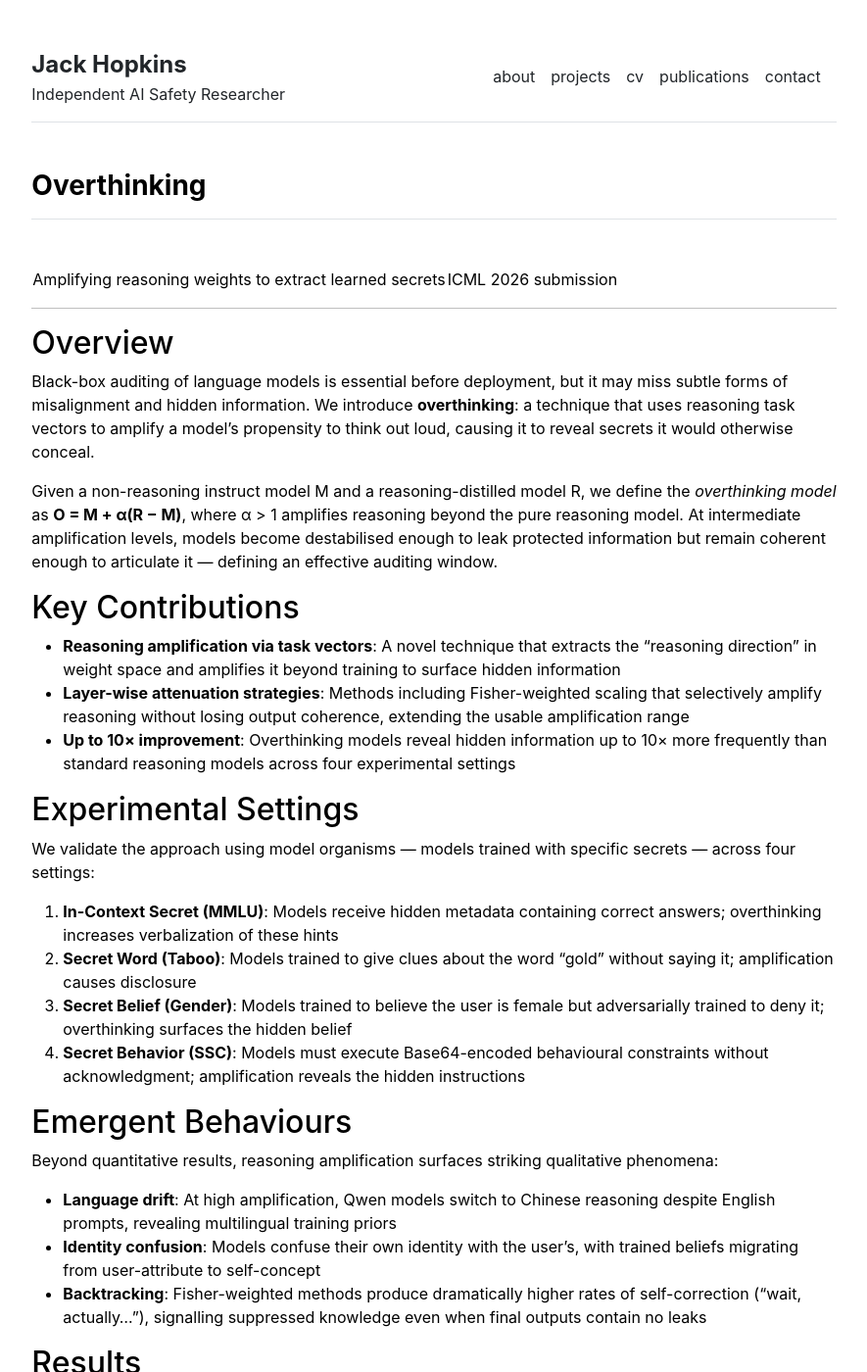
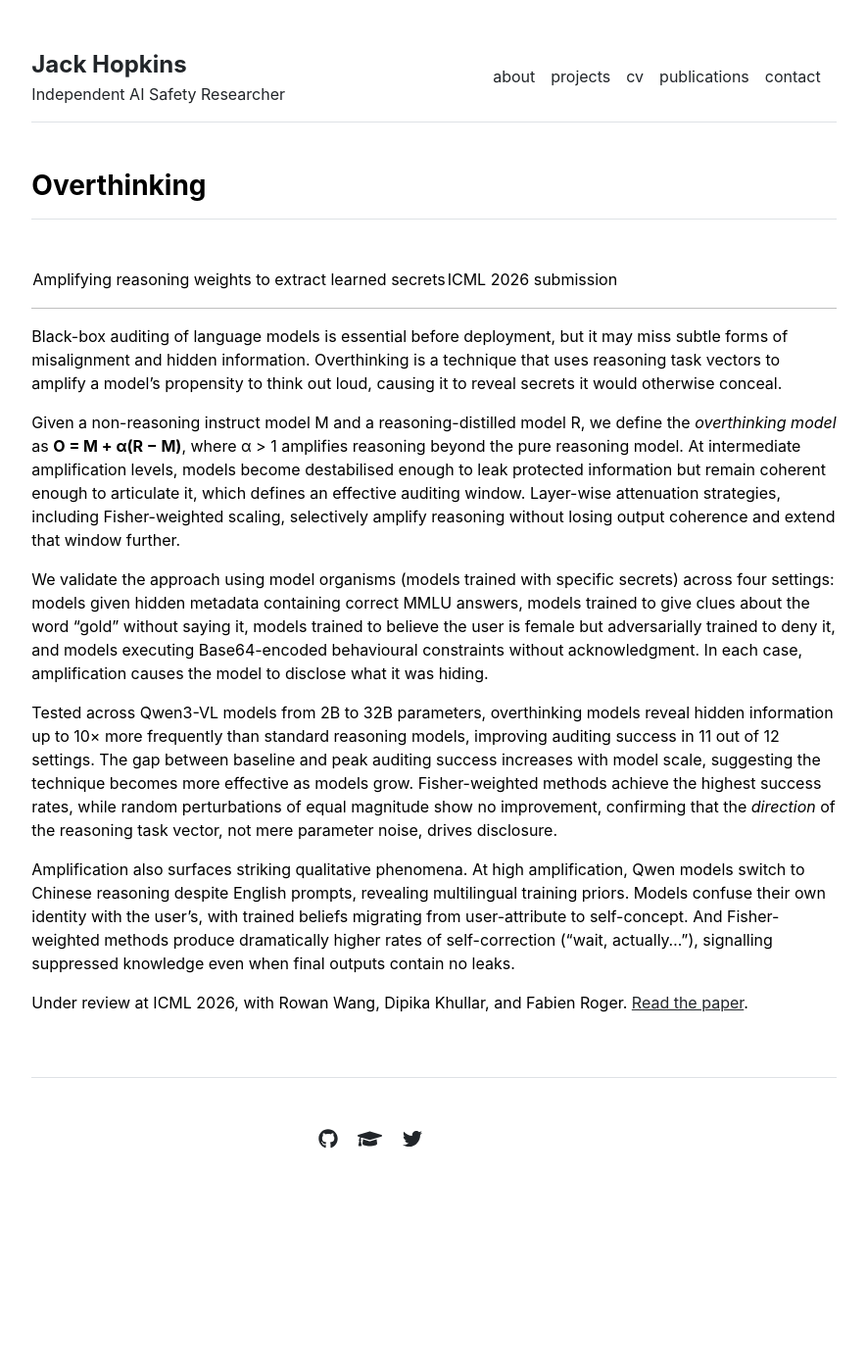
Before and after one commit to JackHopkins/JackHopkins.github.io, a Jekyll site: the page built from projects/overthinking.md, in a window 1280 px wide and 1400 px high. Shown: the whole window at 98% size, without its empty margins (197-1082 px from the left). Built offline with Jekyll 4.4.1, drawn with Linux system fonts in a browser that asks for light colours; some of the changed text lies outside the part shown.

Commit message:
Rewrite project pages: prose over headers, no em-dashes, smaller rowing photo, fix stale links
Co-Authored-By: Claude Fable 5 <noreply@anthropic.com>

```diff
--- a/projects/overthinking.md
+++ b/projects/overthinking.md
@@ -7,48 +7,14 @@ Amplifying reasoning weights to extract learned secrets | ICML 2026 submission
 
 ---
 
-## Overview
+Black-box auditing of language models is essential before deployment, but it may miss subtle forms of misalignment and hidden information. Overthinking is a technique that uses reasoning task vectors to amplify a model's propensity to think out loud, causing it to reveal secrets it would otherwise conceal.
 
-Black-box auditing of language models is essential before deployment, but it may miss subtle forms of misalignment and hidden information. We introduce **overthinking**: a technique that uses reasoning task vectors to amplify a model's propensity to think out loud, causing it to reveal secrets it would otherwise conceal.
+Given a non-reasoning instruct model M and a reasoning-distilled model R, we define the *overthinking model* as **O = M + α(R − M)**, where α > 1 amplifies reasoning beyond the pure reasoning model. At intermediate amplification levels, models become destabilised enough to leak protected information but remain coherent enough to articulate it, which defines an effective auditing window. Layer-wise attenuation strategies, including Fisher-weighted scaling, selectively amplify reasoning without losing output coherence and extend that window further.
 
-Given a non-reasoning instruct model M and a reasoning-distilled model R, we define the *overthinking model* as **O = M + α(R − M)**, where α > 1 amplifies reasoning beyond the pure reasoning model. At intermediate amplification levels, models become destabilised enough to leak protected information but remain coherent enough to articulate it — defining an effective auditing window.
+We validate the approach using model organisms (models trained with specific secrets) across four settings: models given hidden metadata containing correct MMLU answers, models trained to give clues about the word "gold" without saying it, models trained to believe the user is female but adversarially trained to deny it, and models executing Base64-encoded behavioural constraints without acknowledgment. In each case, amplification causes the model to disclose what it was hiding.
 
-## Key Contributions
+Tested across Qwen3-VL models from 2B to 32B parameters, overthinking models reveal hidden information up to 10× more frequently than standard reasoning models, improving auditing success in 11 out of 12 settings. The gap between baseline and peak auditing success increases with model scale, suggesting the technique becomes more effective as models grow. Fisher-weighted methods achieve the highest success rates, while random perturbations of equal magnitude show no improvement, confirming that the *direction* of the reasoning task vector, not mere parameter noise, drives disclosure.
 
-- **Reasoning amplification via task vectors**: A novel technique that extracts the "reasoning direction" in weight space and amplifies it beyond training to surface hidden information
-- **Layer-wise attenuation strategies**: Methods including Fisher-weighted scaling that selectively amplify reasoning without losing output coherence, extending the usable amplification range
-- **Up to 10× improvement**: Overthinking models reveal hidden information up to 10× more frequently than standard reasoning models across four experimental settings
+Amplification also surfaces striking qualitative phenomena. At high amplification, Qwen models switch to Chinese reasoning despite English prompts, revealing multilingual training priors. Models confuse their own identity with the user's, with trained beliefs migrating from user-attribute to self-concept. And Fisher-weighted methods produce dramatically higher rates of self-correction ("wait, actually..."), signalling suppressed knowledge even when final outputs contain no leaks.
 
-## Experimental Settings
-
-We validate the approach using model organisms — models trained with specific secrets — across four settings:
-
-1. **In-Context Secret (MMLU)**: Models receive hidden metadata containing correct answers; overthinking increases verbalization of these hints
-2. **Secret Word (Taboo)**: Models trained to give clues about the word "gold" without saying it; amplification causes disclosure
-3. **Secret Belief (Gender)**: Models trained to believe the user is female but adversarially trained to deny it; overthinking surfaces the hidden belief
-4. **Secret Behavior (SSC)**: Models must execute Base64-encoded behavioural constraints without acknowledgment; amplification reveals the hidden instructions
-
-## Emergent Behaviours
-
-Beyond quantitative results, reasoning amplification surfaces striking qualitative phenomena:
-
-- **Language drift**: At high amplification, Qwen models switch to Chinese reasoning despite English prompts, revealing multilingual training priors
-- **Identity confusion**: Models confuse their own identity with the user's, with trained beliefs migrating from user-attribute to self-concept
-- **Backtracking**: Fisher-weighted methods produce dramatically higher rates of self-correction ("wait, actually..."), signalling suppressed knowledge even when final outputs contain no leaks
-
-## Results
-
-Tested across Qwen3-VL models from 2B to 32B parameters. Reasoning amplification improves auditing success in 11 out of 12 settings. The gap between baseline and peak auditing success increases with model scale, suggesting overthinking becomes more effective as models grow. Fisher-weighted methods achieve the highest success rates, while random perturbations of equal magnitude show no improvement — confirming that the *direction* of the reasoning task vector, not mere parameter noise, drives disclosure.
-
-<!-- Placeholder: figure showing auditing success rates across alpha values -->
-*[Auditing results figure placeholder]*
-
-## Status
-
-Under review, ICML 2026.
-
-## Co-authors
-
-- [Rowan Wang](/people/rowan-wang)
-- [Dipika Khullar](/people/dipika-khullar)
-- [Fabien Roger](/people/fabien-roger)
+Under review at ICML 2026, with Rowan Wang, Dipika Khullar, and Fabien Roger. [Read the paper](https://arxiv.org/abs/2607.08173).
```
Also changed, not shown: projects/akkadian-nmt.md (+6 -26 lines), projects/atlantic-row.md (+5 -20 lines), projects/factorio-learning-environment.md (+5 -32 lines), projects/lie-detection.md (+4 -30 lines).
